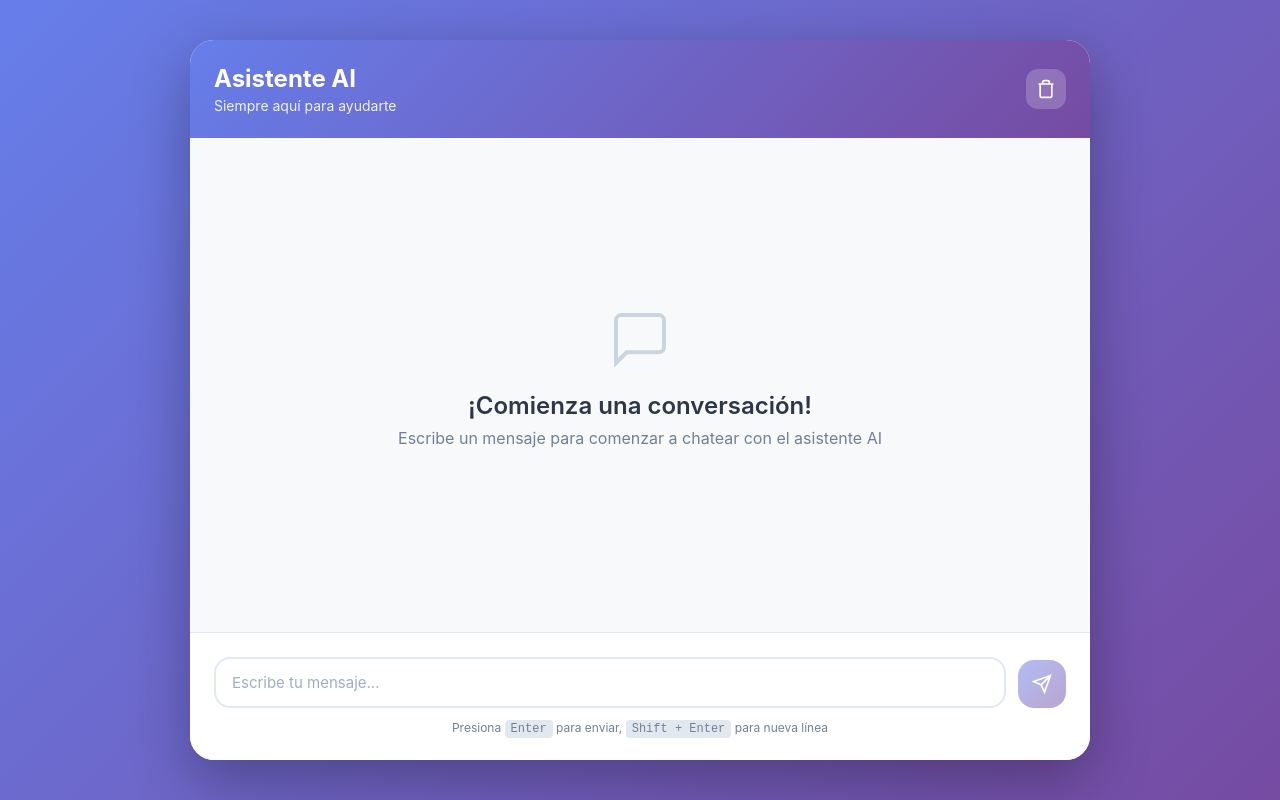
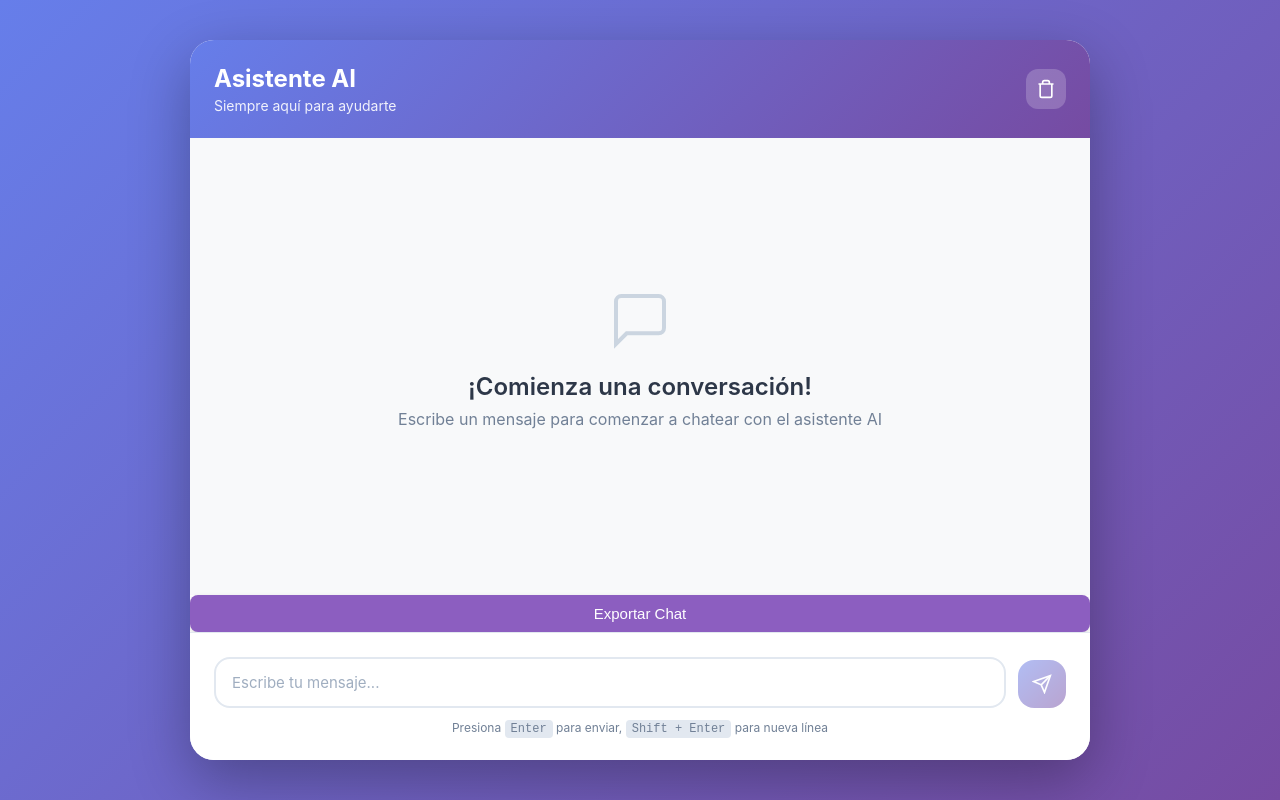
Before and after one commit to Joze05/pdf_chatbot, a React (Vite) app in the folder frontend/: page / in a window 1280 px wide. Built offline with nearby package versions, Linux system fonts and the light colour scheme.

Commit message:
Adds the capacity to export the chat to markdown

```diff
--- a/frontend/src/components/ChatInterface.tsx
+++ b/frontend/src/components/ChatInterface.tsx
@@ -5,6 +5,7 @@ import type { Message } from "./types"
 import ChatHeader from "./ChatHeader"
 import ChatMessages from "./ChatMessages"
 import ChatInput from "./ChatInput"
+import { ExportChatButton } from "./ExportChatButton"
 
 export default function ChatInterface() {
     const [messages, setMessages] = useState<Message[]>([])
@@ -130,35 +131,6 @@ export default function ChatInterface() {
     }
 
     /**
-     * Clear all messages and reset state
-     */
-    const handleClearChat = () => {
-        setMessages([])
-        setIsTyping(false)
-        setError(null)
-        setTotalTokens(0)
-    }
-
-    /**
-     * Send message when Enter key is pressed (Shift+Enter for newline)
-     */
-    const handleKeyDown = (e: KeyboardEvent<HTMLTextAreaElement>) => {
-        if (e.key === "Enter" && !e.shiftKey) {
-            e.preventDefault()
-            e.currentTarget.form?.requestSubmit()
-        }
-    }
-
-    /**
-     * Auto-adjust textarea height based on content
-     */
-    const handleTextareaChange = (e: React.ChangeEvent<HTMLTextAreaElement>) => {
-        setInputValue(e.target.value)
-        e.target.style.height = "auto"
-        e.target.style.height = `${e.target.scrollHeight}px`
-    }
-
-    /**
      * Format timestamp for display
      */
     const formatTime = (date: Date): string =>
@@ -181,6 +153,8 @@ export default function ChatInterface() {
                 messagesEndRef={messagesEndRef}
             />
 
+            <ExportChatButton messages={messages} />
+
             <ChatInput
                 inputValue={inputValue}
                 isTyping={isTyping}
--- /dev/null
+++ b/frontend/src/components/ExportChatButton.tsx
@@ -0,0 +1,42 @@
+import { Message } from "./types"
+
+interface ExportChatButtonProps {
+  messages: Message[]
+}
+
+export const ExportChatButton: React.FC<ExportChatButtonProps> = ({ messages }) => {
+  const exportConversationToMarkdown = () => {
+    if (messages.length === 0) {
+      alert("No hay mensajes para exportar.")
+      return
+    }
+
+    const markdownContent = messages
+      .map(msg => {
+        const time = new Date(msg.timestamp).toLocaleTimeString()
+        const prefix = msg.sender === "user" ? "👤 **User**" : "🤖 **AI**"
+        return `${prefix} (${time}):\n\n${msg.text}\n\n---`
+      })
+      .join("\n")
+
+    const blob = new Blob([markdownContent], { type: "text/markdown" })
+    const url = URL.createObjectURL(blob)
+
+    const a = document.createElement("a")
+    a.href = url
+    a.download = `chat-${new Date().toISOString().slice(0, 19)}.md`
+    a.click()
+
+    URL.revokeObjectURL(url)
+  }
+
+  return (
+    <button
+      onClick={exportConversationToMarkdown}
+      className="export-button"
+      title="Exportar chat"
+    >
+      Exportar Chat
+    </button>
+  )
+}
--- a/frontend/src/index.css
+++ b/frontend/src/index.css
@@ -59,6 +59,36 @@ body {
 .header-subtitle {
   font-size: 0.875rem;
   opacity: 0.9;
+}
+
+.export-button {
+  background-color: #8c5ec0;
+  color: white;
+  border: none;
+  padding: 10px 18px;
+  border-radius: 8px;
+  font-size: 15px;
+  font-weight: 500;
+  cursor: pointer;
+  transition: background-color 0.25s ease, transform 0.1s ease;
+  box-shadow: 0 2px 5px rgba(0, 0, 0, 0.15);
+}
+
+.export-button:hover {
+  background-color: #633994;
+  transform: translateY(-1px);
+}
+
+.export-button:active {
+  background-color: #633994;
+  transform: translateY(0);
+}
+
+.export-button:disabled {
+  background-color: #a0a0a0;
+  cursor: not-allowed;
+  transform: none;
+  box-shadow: none;
 }
 
 .clear-button {
```
